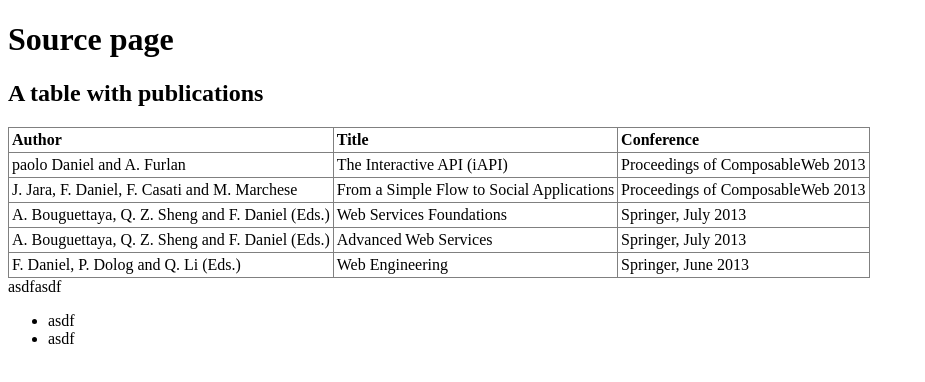
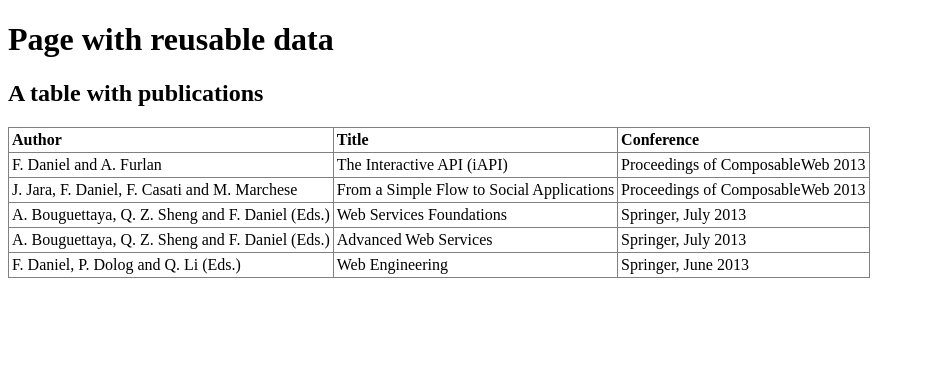
Before and after one commit to floriandanielit/interactive-apis, a browser extension: page demo/source.html in a window 1280 px wide. Shown: the whole page, without its empty margins (0-925 px from the left). Drawn offline with Linux system fonts and the light colour scheme.

Commit message:
some polishing

```diff
--- a/demo/source.html
+++ b/demo/source.html
@@ -12,7 +12,7 @@ and open the template in the editor.
     </head>
     <body>
 
-    	<h1>Source page</h1>
+    	<h1>Page with reusable data</h1>
     	<h2>A table with publications</h2>
 
             <table class="iapi datafeed:Publications" id="1" style="background-color: gray;" cellspacing="1" cellpadding="3">
@@ -22,7 +22,7 @@ and open the template in the editor.
                     <td >Conference</td>
                 </tr>
                 <tr class="dataitem:Publication" style="background-color: white;">
-                    <td class="dataattribute:Author">paolo Daniel and A. Furlan</td>
+                    <td class="dataattribute:Author">F. Daniel and A. Furlan</td>
                     <td class="dataattribute:Title">The Interactive API (iAPI)</td>
                     <td class="dataattribute:Conference">Proceedings of ComposableWeb 2013</td>
                 </tr>
@@ -48,12 +48,6 @@ and open the template in the editor.
                 </tr>
             </table>
 
-            asdfasdf
-
-      <ul class="iapi" id="2" style="width: 500px;">
-      	<li>asdf</li>
-      	<li>asdf</li>
-      </ul>
 
     </body>
 </html>
```
Also changed, not shown: demo/empty_target.html (+3 -3 lines), demo/prefilled_target.html (+2 -4 lines), chrome extension/logo_gray.png (added), chrome extension/logo_green.png (added), chrome extension/logo_red.png (added), chrome extension/manifest.json, graphics/logo_gray.png (added), graphics/logo_green.png (added), graphics/logo_red.png (added), 1 other file.
